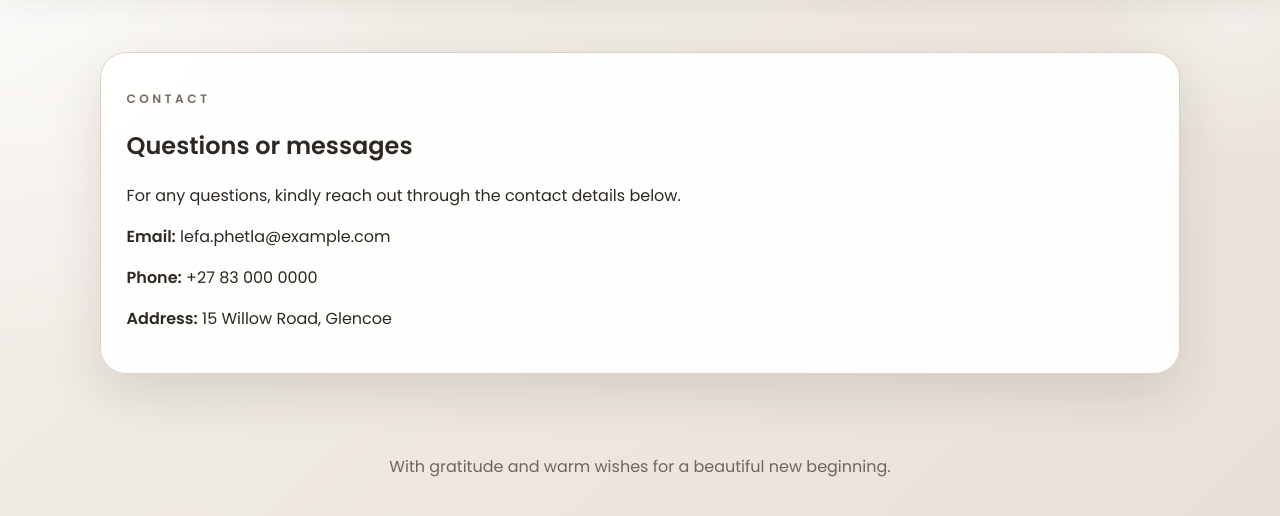
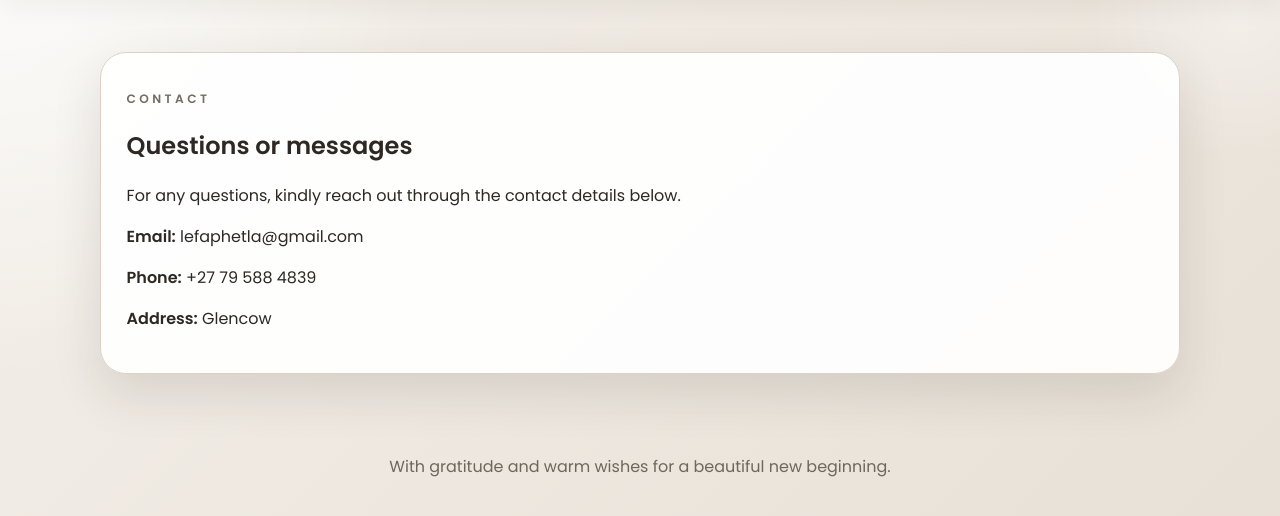
Before and after one commit to khutsiso-khutsi/lefa-housewarming, a Django app: page /contact/ in a window 1280 px wide. Shown: the part 72-588 px from the top of the page. Run offline with Django 5.2, Linux system fonts and the light colour scheme.

Commit message:
Update contact and event details pages

```diff
--- a/templates/contact.html
+++ b/templates/contact.html
@@ -6,9 +6,9 @@
     <h1>Questions or messages</h1>
     <p>For any questions, kindly reach out through the contact details below.</p>
     <div class="contact-details">
-      <p><strong>Email:</strong> lefa.phetla@example.com</p>
-      <p><strong>Phone:</strong> +27 83 000 0000</p>
-      <p><strong>Address:</strong> 15 Willow Road, Glencoe</p>
+      <p><strong>Email:</strong> lefaphetla@gmail.com</p>
+      <p><strong>Phone:</strong> +27 79 588 4839</p>
+      <p><strong>Address:</strong> Glencow</p>
     </div>
   </section>
 {% endblock %}
--- a/templates/event_details.html
+++ b/templates/event_details.html
@@ -7,8 +7,8 @@
     <p>We are delighted to welcome you to an intimate housewarming gathering in honour of a new home and a new season of life.</p>
     <div class="detail-list">
       <div><strong>Date:</strong> 29 December 2026</div>
-      <div><strong>Time:</strong> 2:00 PM onwards</div>
-      <div><strong>Venue:</strong> 15 Willow Road, Glencoe</div>
+      <div><strong>Time:</strong> 12:00 PM onwards</div>
+      <div><strong>Venue:</strong> Glencow</div>
       <div><strong>Dress Code:</strong> Smart Casual</div>
     </div>
     <p class="muted">The afternoon will be gentle, elegant, and full of warmth — a small gathering to mark the beginning of a beautiful new chapter.</p>
```
